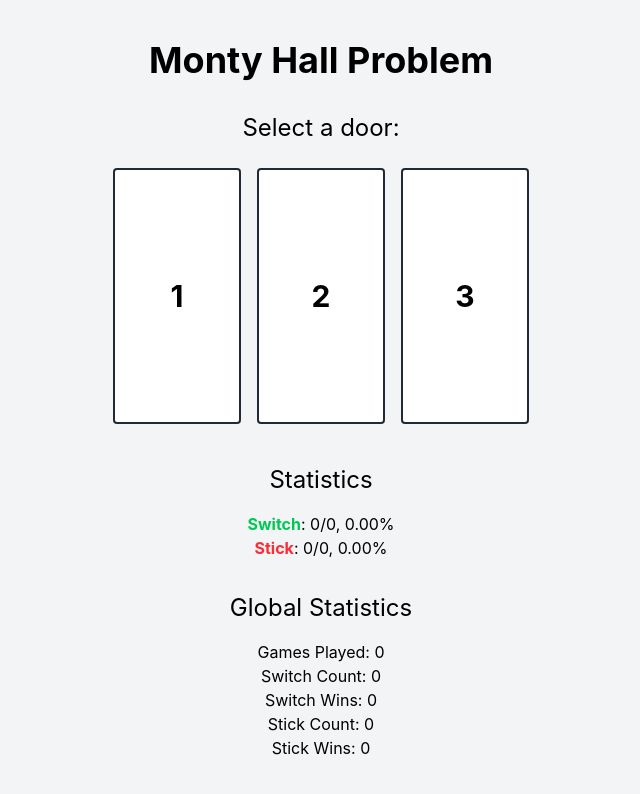
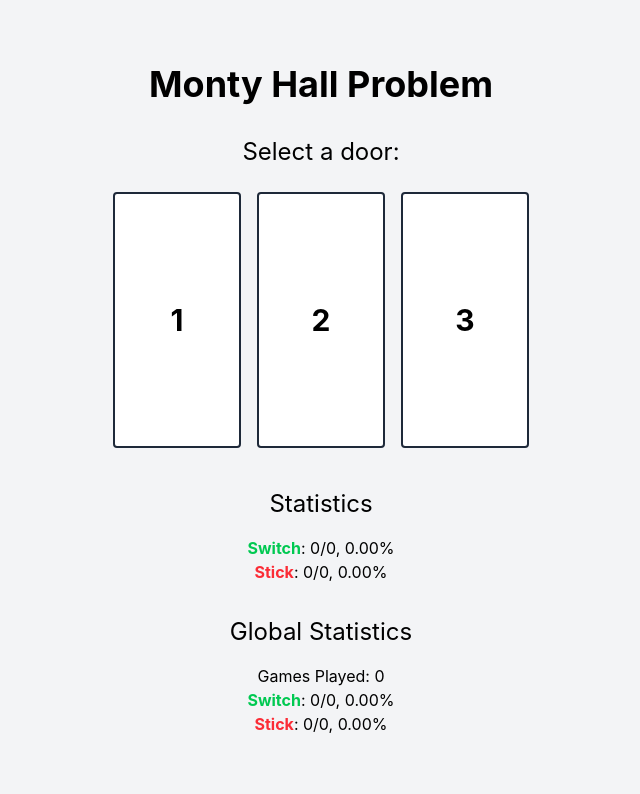
Before and after one commit to grasword/monty-hall-problem, a React (Vite) app: page / in a window 1280 px wide. Shown: the top 794 px of the page, without its empty margins (319-959 px from the left). Built offline with nearby package versions, Linux system fonts and the light colour scheme; no server answers; the database is empty.

Commit message:
[tsx] implement the global statistics component

```diff
--- a/src/App.tsx
+++ b/src/App.tsx
@@ -1,6 +1,7 @@
 import React from "react";
 import Door from "./components/Door";
 import GameControls from "./components/GameControls";
+import GlobalStatistics from "./components/GlobalStatistics";
 import Statistics from "./components/Statistics";
 import useGlobalStatistics from "./hooks/useGlobalStatistics";
 import useMontyHallGame from "./hooks/useMontyHallGame";
@@ -11,7 +12,7 @@ import { testIds } from "./testIds";
 const App: React.FC = () => {
   const { state, handleDoorClick, handleFinalChoice, handleReset } = useMontyHallGame();
   const { switchCount, switchWins, stickCount, stickWins, updateStatistics } = useMontyHallStatistics();
-  const { gamesPlayed, stickCount: globalStickCount, stickWins: globalStickWins, switchCount: globalSwitchCount, switchWins: globalSwitchWins, updateGlobalStatistics } = useGlobalStatistics();
+  const { gamesPlayed, switchCount: globalSwitchCount, switchWins: globalSwitchWins, stickCount: globalStickCount, stickWins: globalStickWins, updateGlobalStatistics } = useGlobalStatistics();
 
   const handleFinalChoiceWithStats = (choice: number) => {
     handleFinalChoice(choice);
@@ -53,14 +54,13 @@ const App: React.FC = () => {
         stickCount={stickCount}
         stickWins={stickWins}
       />
-      <div className="mt-8 text-center">
-        <h2 className="text-2xl mb-4">Global Statistics</h2>
-        <p>Games Played: {gamesPlayed}</p>
-        <p>Switch Count: {globalSwitchCount}</p>
-        <p>Switch Wins: {globalSwitchWins}</p>
-        <p>Stick Count: {globalStickCount}</p>
-        <p>Stick Wins: {globalStickWins}</p>
-      </div>
+      <GlobalStatistics
+        gamesPlayed={gamesPlayed}
+        switchCount={globalSwitchCount}
+        switchWins={globalSwitchWins}
+        stickCount={globalStickCount}
+        stickWins={globalStickWins}
+      />
     </div>
   );
 };
--- /dev/null
+++ b/src/components/GlobalStatistics.tsx
@@ -0,0 +1,35 @@
+import React from "react";
+
+interface GlobalStatisticsProps {
+  gamesPlayed: number;
+  switchCount: number;
+  switchWins: number;
+  stickCount: number;
+  stickWins: number;
+}
+
+const GlobalStatistics: React.FC<GlobalStatisticsProps> = ({
+  gamesPlayed,
+  switchCount,
+  switchWins,
+  stickCount,
+  stickWins,
+}) => {
+  const switchWinRate = switchCount ? (switchWins / switchCount) * 100 : 0;
+  const stickWinRate = stickCount ? (stickWins / stickCount) * 100 : 0;
+
+  return (
+    <div className="mt-8 text-center">
+      <h2 className="text-2xl mb-4">Global Statistics</h2>
+      <p>Games Played: {gamesPlayed}</p>
+      <p>
+        <span className="text-green-500 font-bold">Switch</span>: {switchWins}/{switchCount}, {switchWinRate.toFixed(2)}%
+      </p>
+      <p>
+        <span className="text-red-500 font-bold">Stick</span>: {stickWins}/{stickCount}, {stickWinRate.toFixed(2)}%
+      </p>
+    </div>
+  );
+};
+
+export default GlobalStatistics;
```
